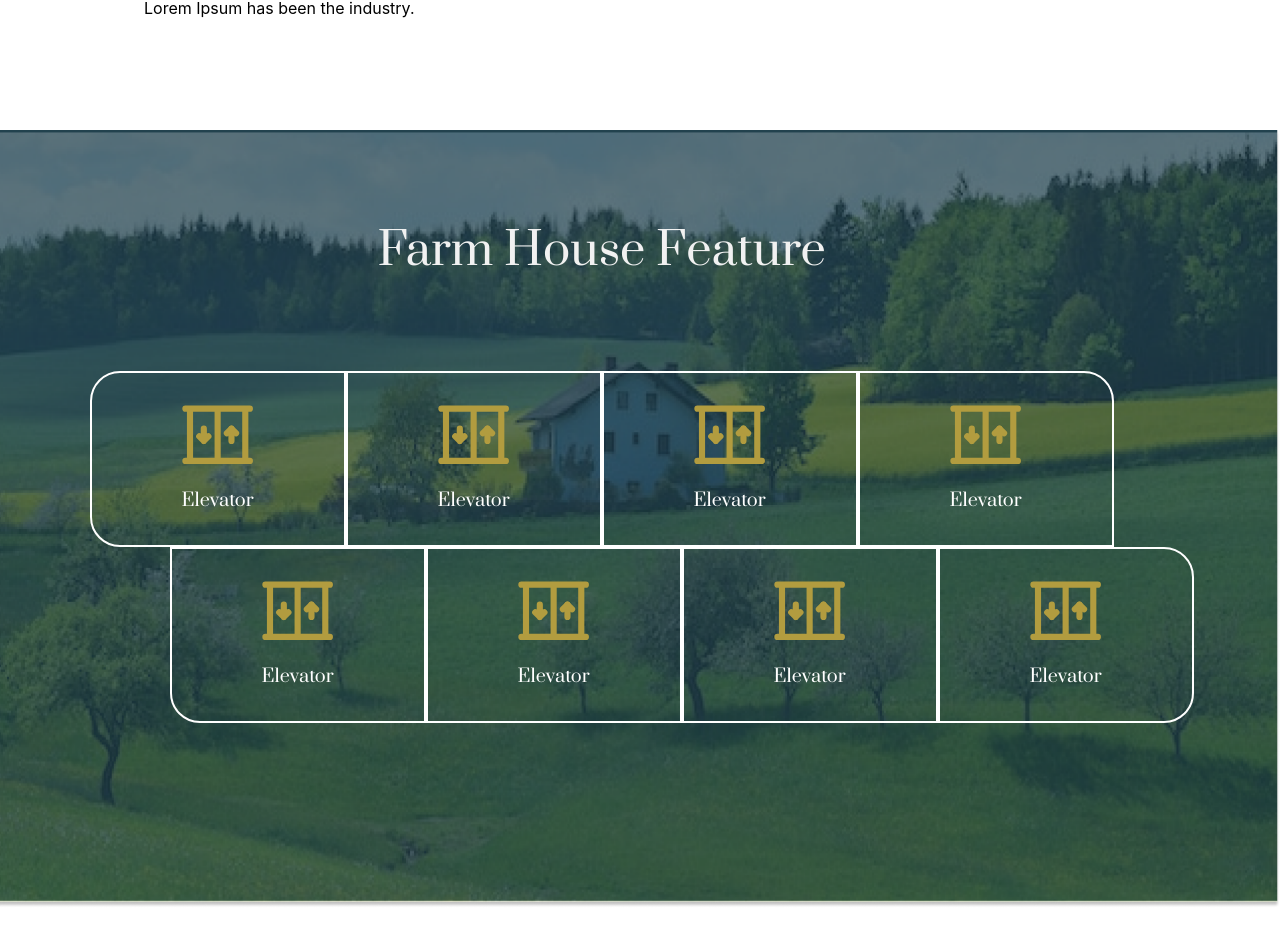
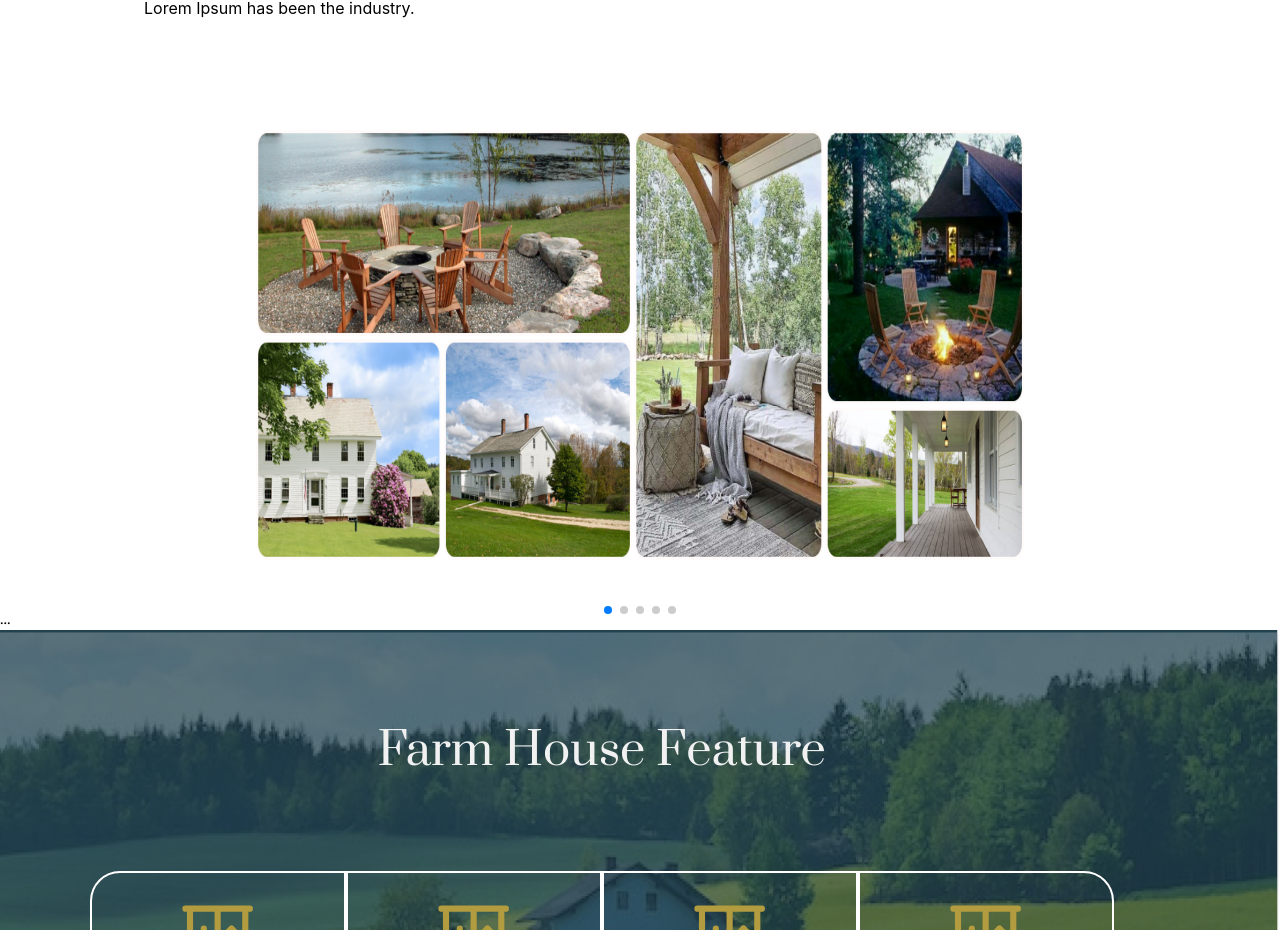
Before and after one commit to mbilalkhalidofficial/Oakland-greens, a React (Vite) app: page / in a window 1280 px wide. Shown: the part 2339-3269 px from the top of the page. Built offline with nearby package versions, Linux system fonts and the light colour scheme.

Commit message:
swiper done

```diff
--- a/src/components/Header.jsx
+++ b/src/components/Header.jsx
@@ -16,6 +16,16 @@ import first2 from "../assets/first2.svg";
 import first3 from "../assets/first3.svg";
 import firstfour from "../assets/firstfour.svg";
 import first23 from "../assets/first23.svg";
+import swiperpic from "../assets/swiperpic.png";
+import { Swiper, SwiperSlide } from "swiper/react";
+import "swiper/css";
+
+import { Pagination, A11y } from "swiper";
+
+// Import Swiper styles
+
+import "swiper/css/navigation";
+import "swiper/css/pagination";
 
 export default function Header() {
   return (
@@ -272,6 +282,32 @@ export default function Header() {
         </div>
       </div>
 
+      <Swiper
+        // install Swiper modules
+        modules={[Pagination, A11y]}
+        spaceBetween={50}
+        slidesPerView={1}
+        pagination={{ clickable: true }}
+        onSwiper={(swiper) => console.log(swiper)}
+        onSlideChange={() => console.log("slide change")}
+      >
+        <SwiperSlide className="farmhouse__swiper">
+          <img className="farmhouse__swiper__picture" src={swiperpic} alt="" />
+        </SwiperSlide>
+        <SwiperSlide className="farmhouse__swiper">
+          <img className="farmhouse__swiper__picture" src={swiperpic} alt="" />
+        </SwiperSlide>
+        <SwiperSlide className="farmhouse__swiper">
+          <img className="farmhouse__swiper__picture" src={swiperpic} alt="" />
+        </SwiperSlide>
+        <SwiperSlide className="farmhouse__swiper">
+          <img className="farmhouse__swiper__picture" src={swiperpic} alt="" />
+        </SwiperSlide>
+        <SwiperSlide className="farmhouse__swiper">
+          <img className="farmhouse__swiper__picture" src={swiperpic} alt="" />
+        </SwiperSlide>
+        ...
+      </Swiper>
       {/* <div className="farm__house__feature">
         <div className="farm__house__feature__section">
           <div className="farm__house__feature__section__heading">
--- a/src/styles/global.scss
+++ b/src/styles/global.scss
@@ -451,7 +451,17 @@ figure {
 //   padding: 5em 4em;
 //   width: 20%;
 // }
-
+.farmhouse__swiper {
+  display: flex;
+  justify-content: center;
+  align-items: center;
+  width: 80%;
+}
+.farmhouse__swiper__picture {
+  width: 60%;
+  height: 430px;
+  margin-bottom: 3em;
+}
 .location__Section {
   max-width: 1440px;
   margin: 0 auto;
```
Also changed, not shown: src/assets/swiperpic.png (added).
